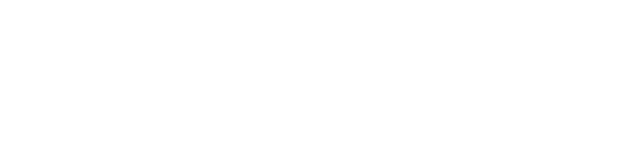
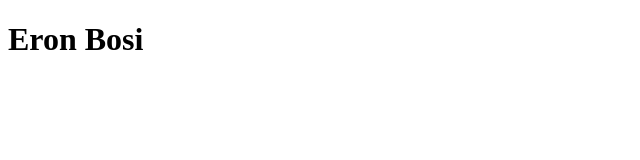
Before and after one commit to eronhetemi/New-rep, a plain HTML site: page index.html in a window 1280 px wide. Shown: the whole page, without its empty margins (0-640 px from the left). Drawn offline with Linux system fonts and the light colour scheme.

Commit message:
Update index.html

```diff
--- a/index.html
+++ b/index.html
@@ -5,6 +5,7 @@
     <meta http-equiv="X-UA-Compatible" content="IE=edge">
     <meta name="viewport" content="width=device-width, initial-scale=1.0">
     <title>Document</title>
+    <h1>Eron Bosi</h1>
 </head>
 <body>
 
```
